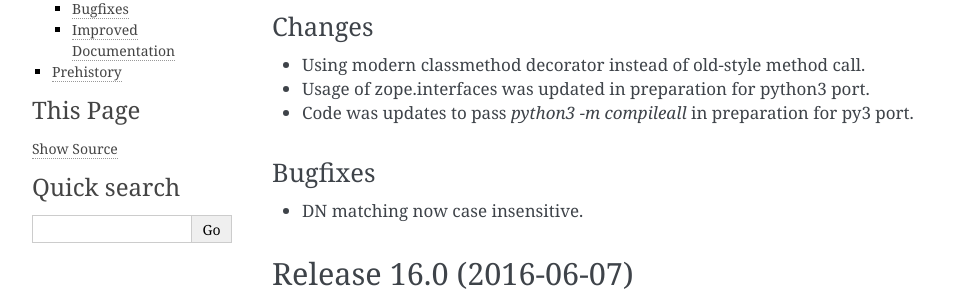
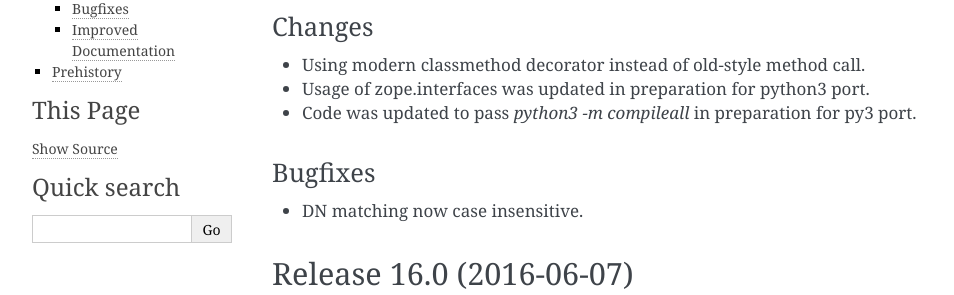
Before and after one commit to twisted/ldaptor, a Sphinx documentation site: the page built from docs/source/NEWS.rst, in a window 1280 px wide and 900 px high. Shown: the part 348-643 px from the top of the window, without its empty margins (148-1102 px from the left). Built offline with Sphinx 7.4.7, drawn with Linux system fonts in a browser that asks for light colours.

Commit message:
Fix typo.

```diff
--- a/docs/source/NEWS.rst
+++ b/docs/source/NEWS.rst
@@ -15,7 +15,7 @@ Changes
 
 - Using modern classmethod decorator instead of old-style method call.
 - Usage of zope.interfaces was updated in preparation for python3 port.
-- Code was updates to pass `python3 -m compileall` in preparation for py3 port.
+- Code was updated to pass `python3 -m compileall` in preparation for py3 port.
 
 Bugfixes
 ^^^^^^^^
```
